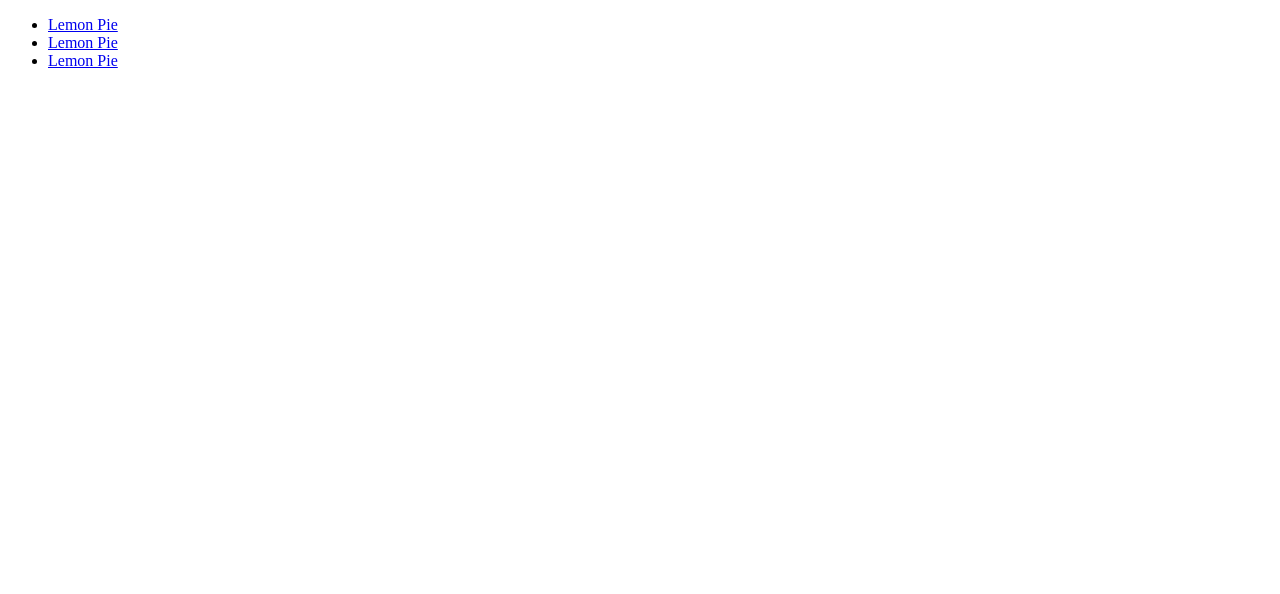
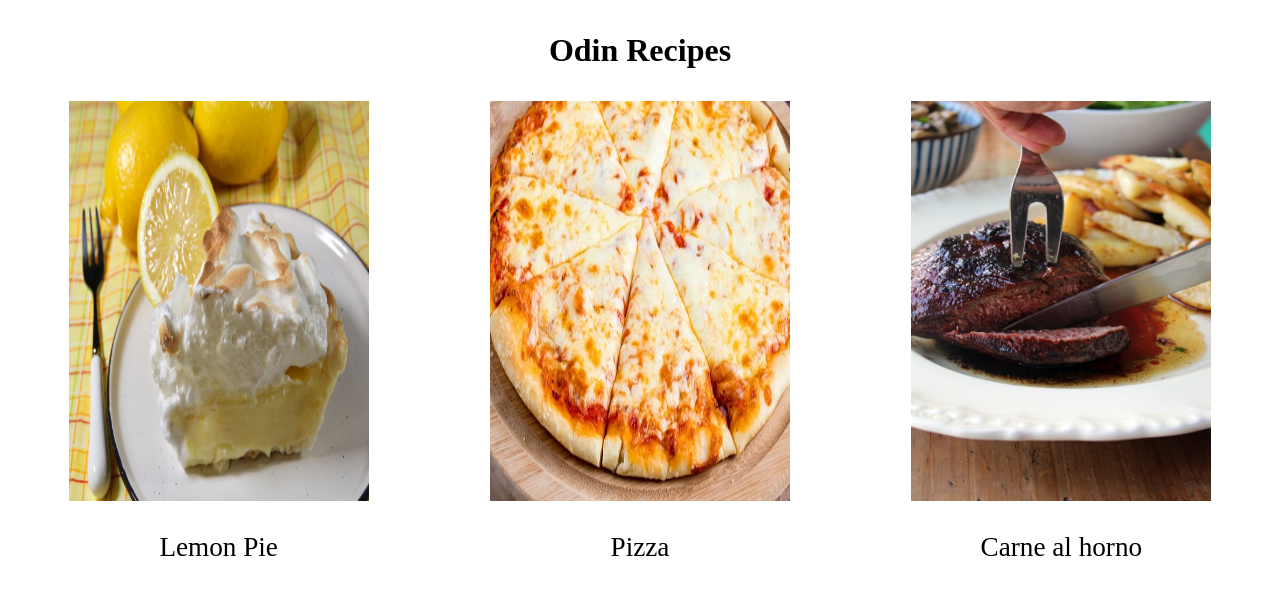
Before and after one commit to MatiJC/odin-recipes, a plain HTML site: page index.html in a window 1280 px wide. Drawn offline with Linux system fonts and the light colour scheme.

Commit message:
Index completo, agregado de dos recetas sin comenzar.

```diff
--- a/index.html
+++ b/index.html
@@ -4,13 +4,24 @@
     <meta charset="UTF-8">
     <meta http-equiv="X-UA-Compatible" content="IE=edge">
     <meta name="viewport" content="width=device-width, initial-scale=1.0">
-    <title>Document</title>
+    <title>Recipes</title>
+    <link rel="stylesheet" href="style.css">
 </head>
 <body>
-    <ul>
-        <li><a href="/recipes/lemon-pie.html">Lemon Pie</a></li>
-        <li><a href="/recipes/lemon-pie.html">Lemon Pie</a></li>
-        <li><a href="/recipes/lemon-pie.html">Lemon Pie</a></li>
-    </ul>
+    <h1>Odin Recipes</h1>
+    <div class="container">
+        <div class="recipe">
+            <a href="/recipes/lemon-pie.html"><img src="/images/lemon_pie.jpeg" alt="lemon pie"></a>
+            <p class="recipe-title">Lemon Pie</p>
+        </div>
+        <div class="recipe">
+            <a href="/recipes/pizza.html"><img src="/images/pizza.jpg" alt="pizza"></a>
+            <p class="recipe-title">Pizza</p>
+        </div>
+        <div class="recipe">
+            <a href="/recipes/lemon-pie.html"><img src="images/carne-al-horno.jpg" alt="carne al horno"></a>
+            <p class="recipe-title">Carne al horno</p>
+        </div>
+    </div>
 </body>
 </html>
--- a/recipes/style.css
+++ b/recipes/recipe-style.css
@@ -1,5 +1,5 @@
 h1 {
-    margin: 3rem;
+    margin: 2rem 3rem;
 }
 
 h4{
@@ -14,6 +14,7 @@ img {
     max-width: 60%;
     height: auto;
     border-radius: 50%;
+    margin-left: 4rem;
 }
 
 .ingredientes {
--- /dev/null
+++ b/style.css
@@ -0,0 +1,32 @@
+h1 {
+    text-align: center;
+    margin: 2rem;
+}
+
+.container {
+    display: flex;
+    flex-direction: row;
+    justify-content: space-around;
+}
+
+.recipe {
+    display: flex;
+    flex-direction: column;
+}
+
+.recipe-title {
+    text-align: center;
+    font-size: 1.7em;
+}
+
+img {
+    width: 300px;
+    height: 400px;
+}
+
+.recipe img:hover {
+    transform: scale(1.05);
+    transition: all ease;
+    border-radius: 20px;
+    box-shadow: 2px 2px 5px rgb(161, 28, 28);
+}
```
Also changed, not shown: recipes/lemon-pie.html (+1 -1 lines), images/carne-al-horno.jpg (added), images/pizza.jpg (added), recipes/pizza.html (added).
